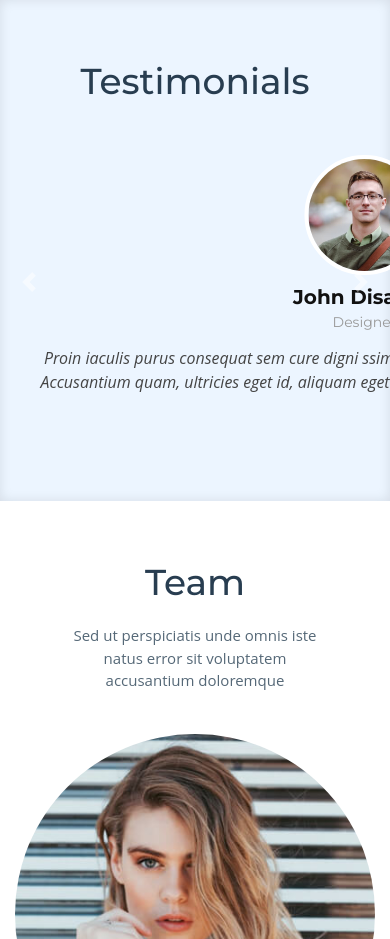
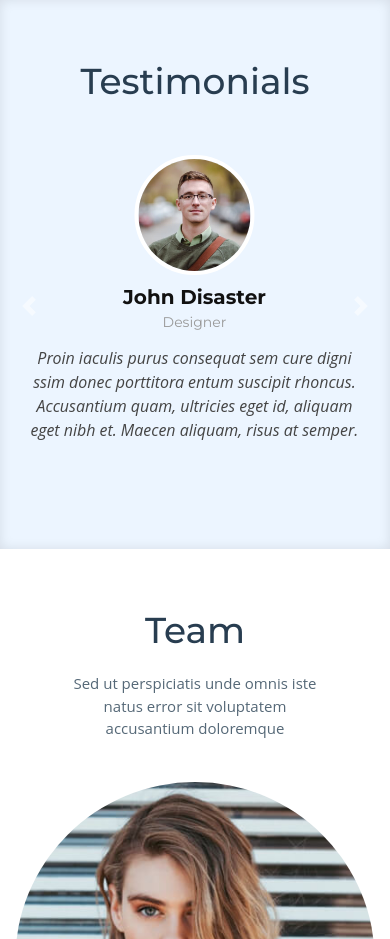
Before and after one commit to abhijitjachak/newbiz, a plain HTML site: page index.html in a window 390 px wide. Shown: the part 7020-7959 px from the top of the page. Drawn offline with nearby package versions, Linux system fonts and the light colour scheme.

Commit message:
updated17

```diff
--- a/css/responsive.css
+++ b/css/responsive.css
@@ -74,4 +74,8 @@
     {
         margin-left: 0;
     }
+
+    .testimonial-inner{
+        width: 100%;
+    }
   }
```
